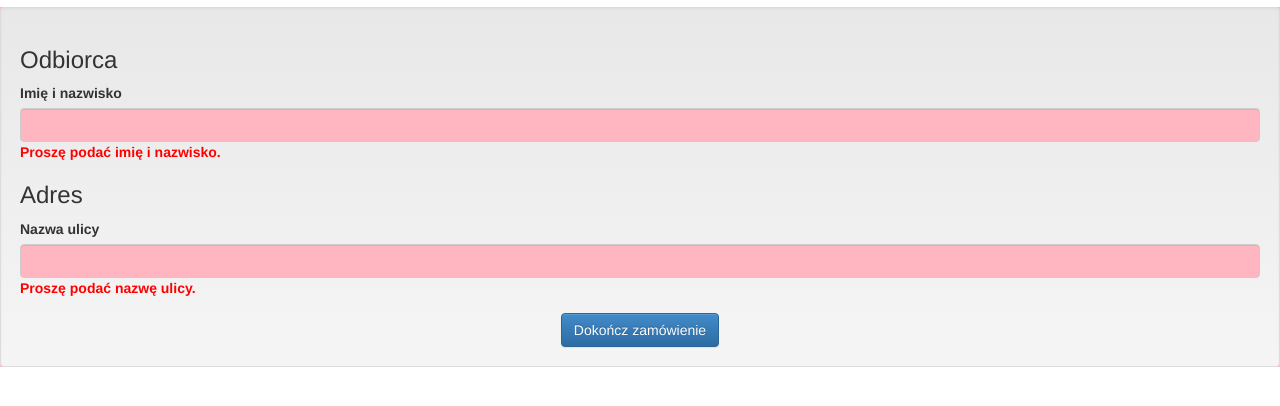
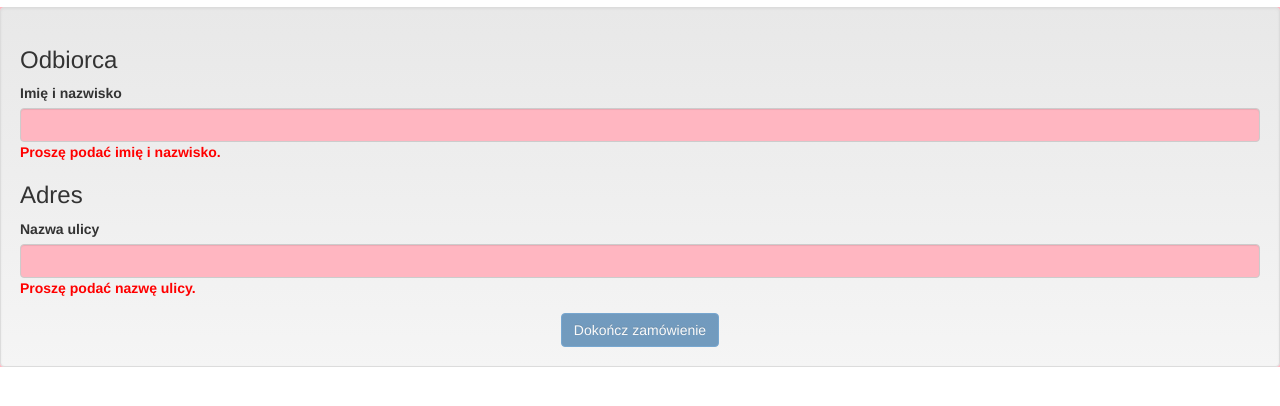
Before and after one commit to roytez/sportsstore, a website: page app.html at #/placeorder in a window 1280 px wide. Shown: the part 210-616 px from the top of the page. Drawn offline with Linux system fonts and the light colour scheme; no server answers.

Commit message:
functionality button to verify the form

```diff
--- a/views/placeOrder.html
+++ b/views/placeOrder.html
@@ -2,6 +2,7 @@
     .ng-invalid { background-color: lightpink; }
     .ng-valid { background-color: lightgreen; }
     span.error { color: red; font-weight: bold; }
+
 </style>
 
 <h2>Dokończ zamówienie</h2>
@@ -28,7 +29,9 @@
             </span>
         </div>
         <div class="text-center">
-            <button class="btn btn-primary">Dokończ zamówienie</button>
+            <button ng-disabled="shippingForm.$invalid"
+                    class="btn btn-primary">Dokończ zamówienie
+            </button>
         </div>
     </div>
 </form>
```
